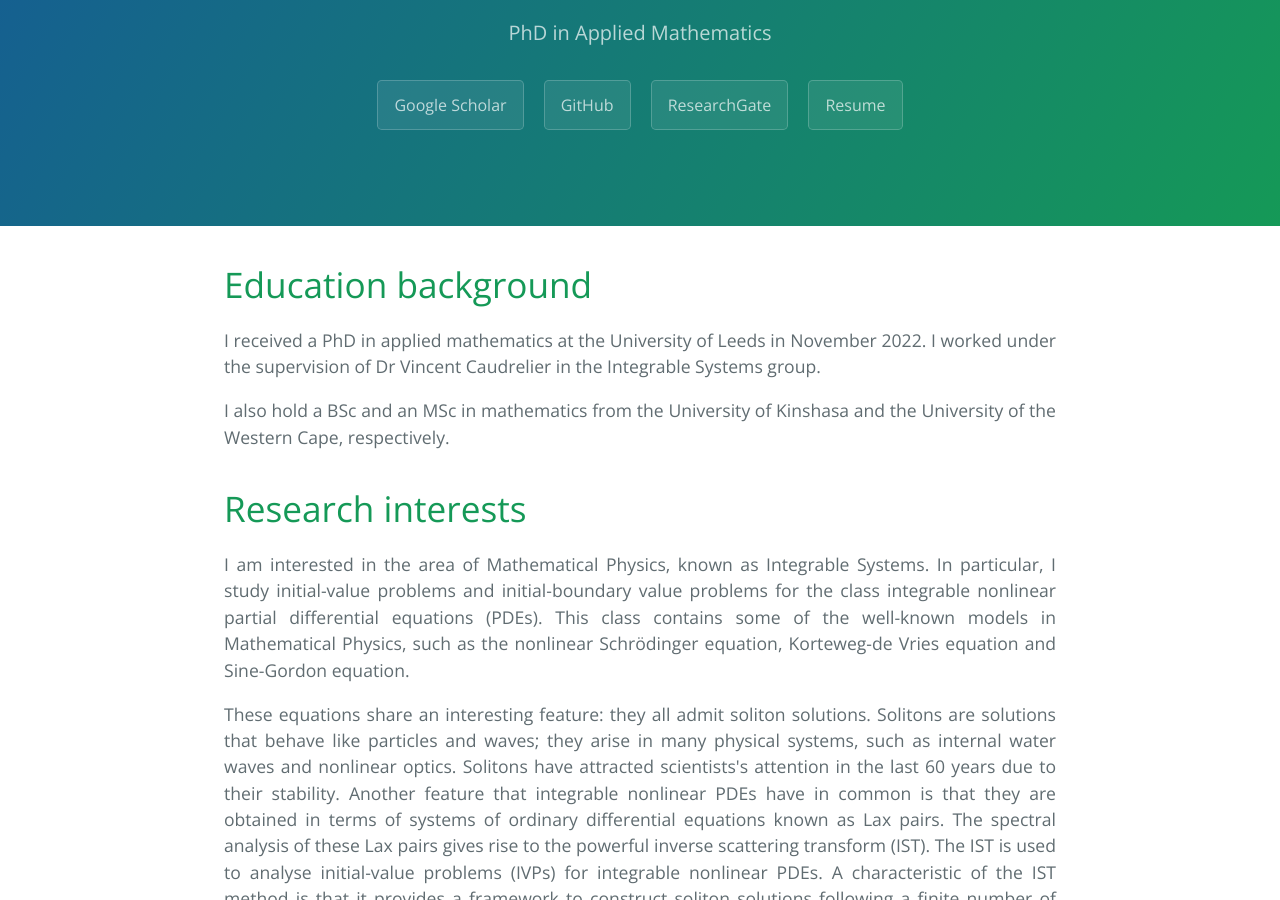
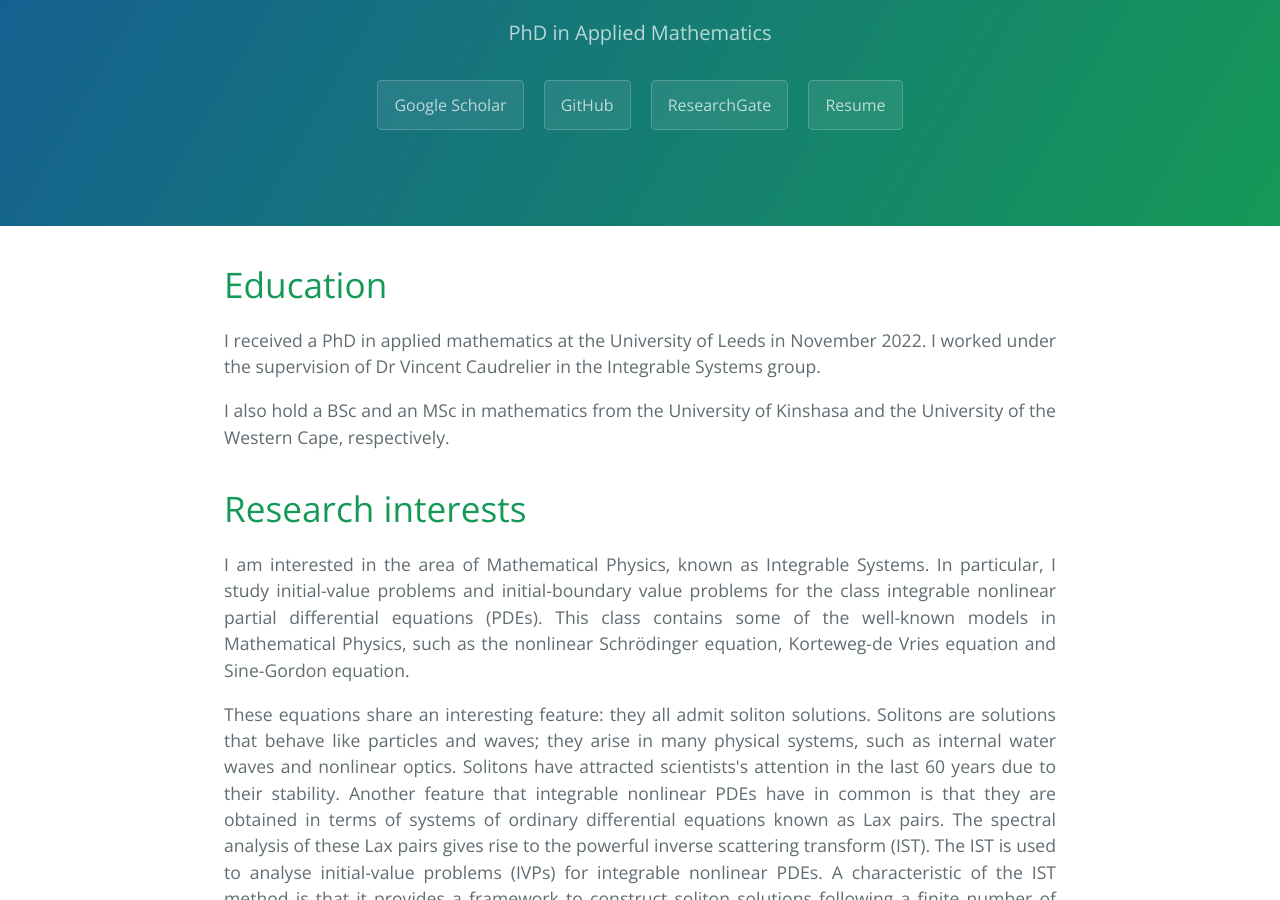
Before and after one commit to carlosdibaya/carlosdibaya.github.io, a Jekyll site: the page built from index.md, in a window 1280 px wide and 900 px high, scrolled down 390 px. Built offline with Jekyll 4.4.1, drawn with Linux system fonts in a browser that asks for light colours.

Commit message:
Update index.md

```diff
--- a/index.md
+++ b/index.md
@@ -10,7 +10,7 @@ There should be whitespace between paragraphs.
 
 There should be whitespace between paragraphs. We recommend including a README, or a file with information about your project. -->
 
-# Education background
+# Education
 
 <div style="text-align: justify"> <p>I received a PhD in applied mathematics at the University of Leeds in November 2022. I worked under the supervision of Dr Vincent Caudrelier in the Integrable Systems group.</p>
 
```
